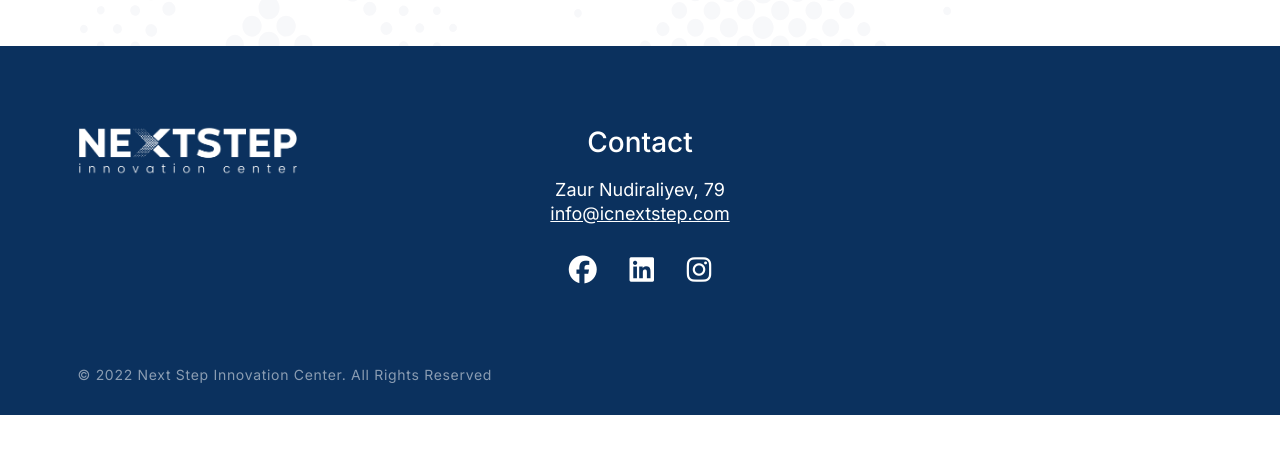
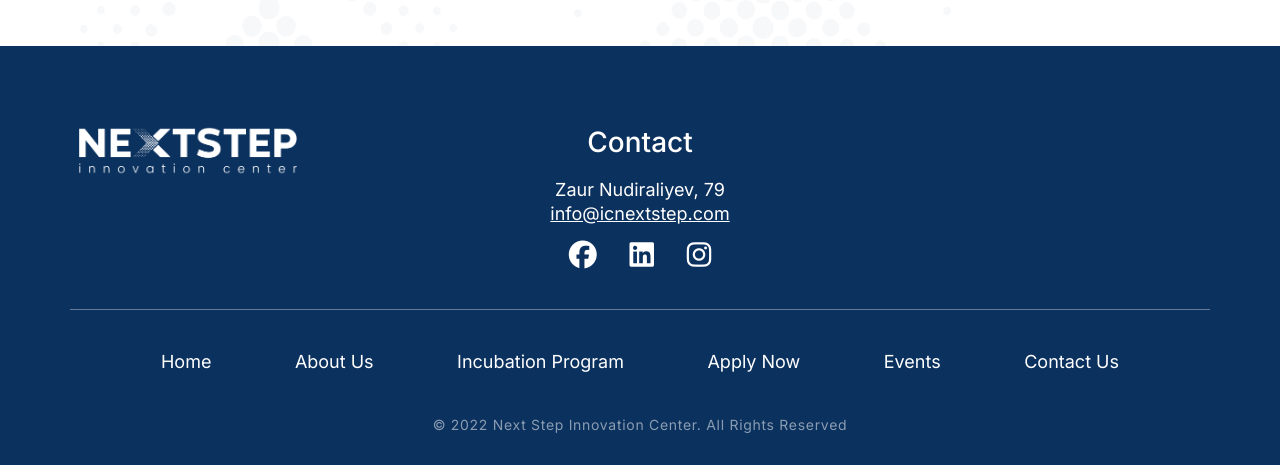
Before and after one commit to amurad77/nextstep, a Django app: page /apply/ in a window 1280 px wide. Shown: the part 1543-2008 px from the top of the page. Before the commit the page ends 1958 px from the top, so only its background shows below. Run offline with Django 3.2, Linux system fonts and the light colour scheme; some libraries are stand-ins or nearby versions.

Commit message:
fixing footer design

```diff
--- a/contact/forms.py
+++ b/contact/forms.py
@@ -145,7 +145,10 @@ class ApplyForm(forms.Form):
                                     "rows":"5"
                                 }))
     people = forms.ChoiceField(choices=PEOPLE)
-    more_information = forms.CharField(widget=forms.Textarea(attrs={"rows":"5"}))
+    more_information = forms.CharField(widget=forms.Textarea(attrs={
+                                    "placeholder": "Name, Surname, position, experience and etc",
+                                    "rows":"5"
+                                }))
     industries1 = forms.ChoiceField(choices=INDUSTRIES)
     industries2 = forms.ChoiceField(choices=INDUSTRIES)
     areas1 = forms.ChoiceField(choices=AREAS)
--- a/contact/templates/apply.html
+++ b/contact/templates/apply.html
@@ -71,11 +71,6 @@
                             <label for="othertech">Other</label>
                         </div> -->
 
-                        <!-- <textarea placeholder="Describe your startup" required></textarea> -->
-                        {{form.describe}}
-                        <span class="note">Note: We look for teams with knowledge and passion in a field.</span>
-                    </div>
-                    <div class="col-6">
                         <label>How many hours are you currently working on your idea per week?</label>
                         {{form.hours}}
                         <!-- <select>
@@ -96,7 +91,11 @@
                             <option value="over4">4+</option>
                         </select> -->
 
-                        <label>Add more information about team members</label>
+                        <!-- <textarea placeholder="Describe your startup" required></textarea> -->
+                        {{form.describe}}
+                        <span class="note">Note: We look for teams with knowledge and passion in a field.</span>
+
+                        <label class="mt-5">Add more information about team members</label>
                         {{form.more_information}}
                         <!-- <textarea required></textarea> -->
                         <span class="note">Less than 100 words</span>
--- a/contact/views.py
+++ b/contact/views.py
@@ -13,7 +13,7 @@ def contact(request):
         # submitted = True
         if form.is_valid():
             form.save()
-            messages.success(request, 'Mesajınız qeydə alındı.')
+            messages.success(request, 'Thank you for your interest! We will reply to you within 2-3 working days.')
             print('Form save')
         else:
             print('Form is invalid')
--- a/core/templates/includes/footer.html
+++ b/core/templates/includes/footer.html
@@ -6,17 +6,6 @@
             <div class="col-4">
                 <img src="{% static 'img/minilogo.png' %}" alt="Next Step logo" height="50">
             </div>
-            <!-- <div class="col-4">
-                <h3>Enter the link</h3>
-                <ul>
-                    <li><a href="/index">Home</a></li>
-                    <li><a href="/about">About Us</a></li>
-                    <li><a href="/incubation-program">Incubation Program</a></li>
-                    <li><a href="/apply">Apply Now</a></li>
-                    <li><a href="/events">Events</a></li>
-                    <li><a href="/contact">Contact Us</a></li>
-                </ul>
-            </div> -->
             <div class="col-4 text-center">
                 <h3>Contact</h3>
                 <ul>
@@ -26,10 +15,22 @@
                 <div>
                     <a href="https://www.facebook.com/StartupAz"><i class="fa-brands fa-facebook"></i></a>
                     <a href="https://www.linkedin.com/company/next-step-innovation-center/"><i class="fa-brands fa-linkedin"></i></a>
-                    <a href="https://www.linkedin.com/company/next-step-innovation-center/"><i class="fa-brands fa-instagram"></i></a>
+                    <a href="https://www.instagram.com/nextstep.ic/"><i class="fa-brands fa-instagram"></i></a>
                 </div>
             </div>
-            <p class="copyright">&copy; 2022 Next Step Innovation Center. All Rights Reserved</p>
+            <div class="copyright">
+                <div class="col-12">
+                <ul>
+                    <li><a href="/index">Home</a></li>
+                    <li><a href="/about">About Us</a></li>
+                    <li><a href="/incubation-program">Incubation Program</a></li>
+                    <li><a href="/apply">Apply Now</a></li>
+                    <li><a href="/events">Events</a></li>
+                    <li><a href="/contact">Contact Us</a></li>
+                </ul>
+            </div>
+            <p>&copy; 2022 Next Step Innovation Center. All Rights Reserved</p>
+        </div>
         </div>
     </div>
 </footer>
--- a/static/css/style.css
+++ b/static/css/style.css
@@ -123,13 +123,26 @@ footer ul li a.email {
 }
 footer i {
     font-size: 2.8rem;
-    margin: 30px 15px 0;
+    margin: 15px 15px 0;
 }
 footer .copyright {
-    margin-top: 80px;
+    margin-top: 40px;
+    padding-top: 40px;
+    border-top: 1px solid #CFCFCF75;
+}
+footer .copyright ul {
+    display: flex;
+    justify-content: space-evenly;
+    margin-bottom: 40px;
+}
+footer .copyright ul li {
+    display: inline-block;
+}
+footer .copyright p {
     font-size: 1.4rem;
     letter-spacing: 0.05em;
     color: rgba(255, 255, 255, 0.52);
+    text-align: center;
 }
 
 
```
Also changed, not shown: static/img/mammad-karim.png.
